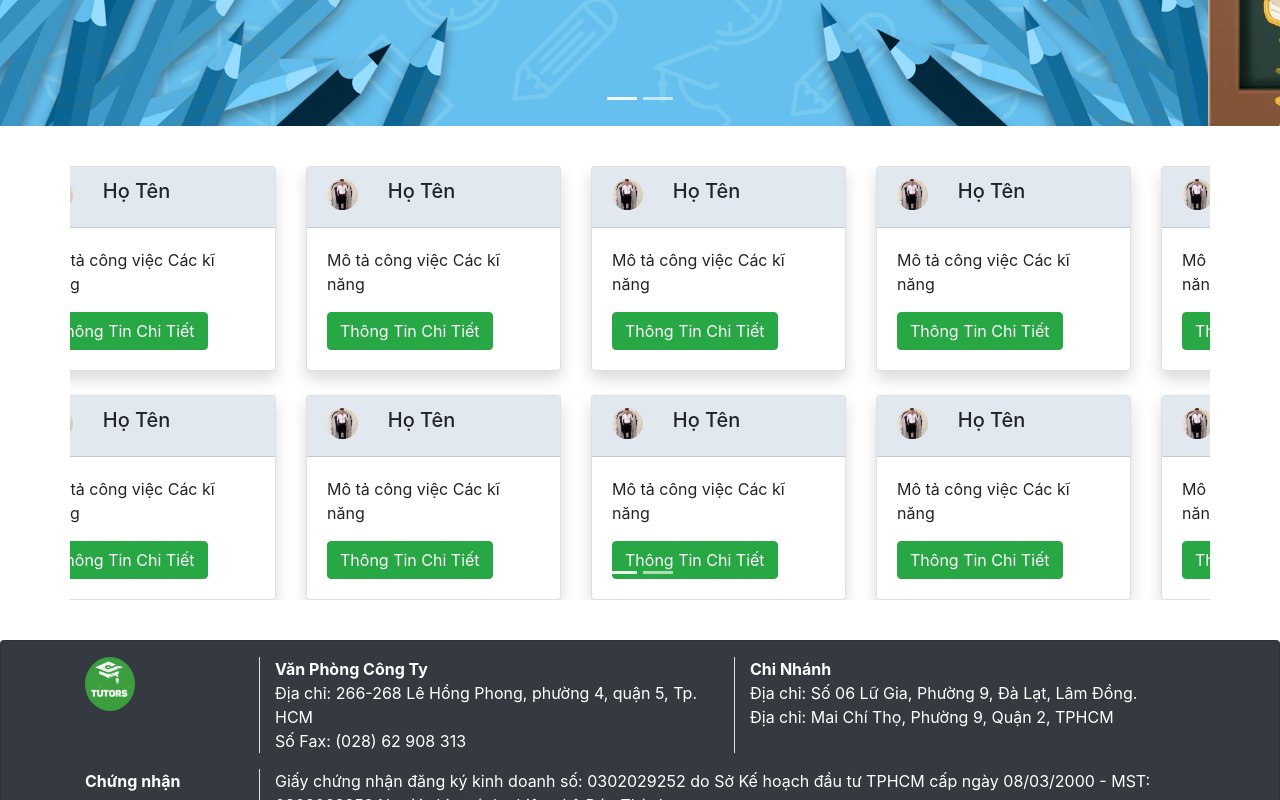
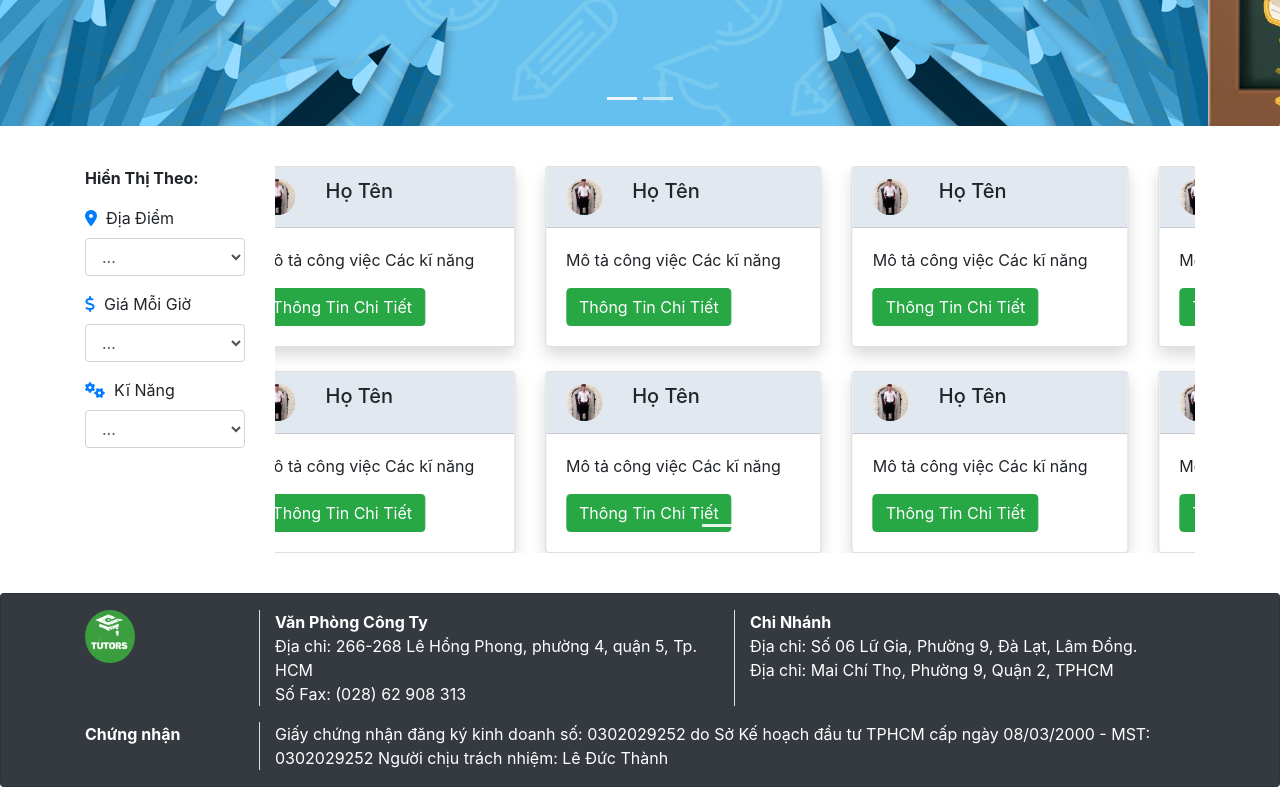
Before and after one commit to DangXuanHoaiBao/looking-tutors-for-user, a React (Create React App) app: page / in a window 1280 px wide. Shown: the part 457-1257 px from the top of the page. Built offline with nearby package versions, Linux system fonts and the light colour scheme.

Commit message:
layout home, profile page

```diff
--- a/src/components/App.js
+++ b/src/components/App.js
@@ -10,6 +10,7 @@ import SignUp from '../components/SignUp';
 import Home from '../components/Home';
 import SettingAccount from '../components/SettingAccount';
 import TeacherHome from '../components/Teacher/TeacherHome';
+import TeacherProfile from '../components/Teacher/TeacherProfile';
 
 import '../styles/App.css';
 import logo from '../images/logo.PNG';
@@ -64,7 +65,8 @@ class App extends React.Component{
           <Route exact path="/login"> <Login /> </Route>
           <Route exact path="/sign-up"> <SignUp /> </Route>
           <Route exact path="/setting-account"> <SettingAccount /> </Route>
-          <Route exact path="/Home"> <TeacherHome /> </Route>
+          <Route exact path="/home"> <TeacherHome /> </Route>
+          <Route exact path="/teacher/profile" > <TeacherProfile /> </Route>
           <Route exact path="/"> <Home /> </Route>
 
         </Switch>
--- a/src/components/Home.js
+++ b/src/components/Home.js
@@ -1,15 +1,16 @@
 import React from 'react';
-import {Button, Card, Image, Carousel, Navbar, Nav} from 'react-bootstrap';
+import {Button, Card, Image, Carousel, Navbar, Nav, Form} from 'react-bootstrap';
 import {Link} from 'react-router-dom';
 
 import userImg from '../images/user-img.jpg';
 import logo from '../images/logo.PNG';
 import banner_img_1 from '../images/banner-img-1.jpg';
 import banner_img_3 from '../images/banner-img-3.jpg';
+import history from '../helpers/history';
 
 class Home extends React.Component{
-    // constructor(props){
-    //     super(props);
+    constructor(props){
+        super(props);
 
 	// 	this.state = {
 	// 		index: 0,
@@ -22,8 +23,14 @@ class Home extends React.Component{
 	// 	this.setState({
 	// 		index: selectedIndex,
 	// 		direction: e.direction,
-	// 	});
-	// }
+    // 	});
+        this.handleClick = this.handleClick.bind(this);
+
+    }
+
+    handleClick(){
+        history.push('/teacher/profile');
+    }
 
 	render() {
         // const { index, direction } = this.state;
@@ -75,6 +82,36 @@ class Home extends React.Component{
 
                 <div className="container">
                     <div className="row mt-4 mb-4 ">
+                        <div className="col-md-2">
+                            <div className="mt-3 mb-3 font-weight-bold">Hiển Thị Theo:</div>
+                            <Form.Group controlId="formDistrict">
+                                <i class="fas fa-map-marker-alt text-primary"></i> &nbsp;
+                                <Form.Label className="">Địa Điểm</Form.Label>
+                                <Form.Control as="select">
+                                    <option>...</option>
+                                    <option>TPHCM</option>
+                                </Form.Control>
+                            </Form.Group>
+
+                            <Form.Group controlId="formDistrict">
+                                <i class="fas fa-dollar-sign text-primary"></i> &nbsp;
+                                <Form.Label className="">Giá Mỗi Giờ</Form.Label>
+                                <Form.Control as="select">
+                                    <option>...</option>
+                                    <option>50.000</option>
+                                </Form.Control>
+                            </Form.Group>
+
+                            <Form.Group controlId="formDistrict">
+                                <i class="fa fa-cogs text-primary" aria-hidden="true"></i> &nbsp;
+                                <Form.Label className="">Kĩ Năng</Form.Label>
+                                <Form.Control as="select">
+                                    <option>...</option>
+                                    <option>Toán</option>
+                                </Form.Control>
+                            </Form.Group>
+                        </div>
+                        <div className="col-md-10">
                         <Carousel
                             // activeIndex={index}
                             // direction={direction}
@@ -84,7 +121,29 @@ class Home extends React.Component{
                             <Carousel.Item>
                                 <div className="container">
                                     <div className="row">
-                                        <div className="col-md-3">
+                                        <div className="col-md-4">
+                                            <Card className="shadow">
+                                                <Card.Header className="bg-gray-300">
+                                                    <div className="row ">
+                                                        <div className="col-md-3">
+                                                            <Image src={userImg} className="img-fluid rounded-circle hoverable user-img" alt="" />
+                                                        </div>
+                                                        <div className="col-md-8">
+                                                            <Card.Title > Họ Tên </Card.Title>
+                                                        </div>
+                                                    </div>
+                                                </Card.Header>
+                                                <Card.Body >
+                                                    <Card.Text>
+                                                        Mô tả công việc
+                                                        Các kĩ năng
+                                                    </Card.Text>
+                                                    <Button variant="success" onClick={this.handleClick}> Thông Tin Chi Tiết </Button>
+                                                </Card.Body>
+                                            </Card>
+                                        </div>
+
+                                        <div className="col-md-4">
                                             <Card className="shadow">
                                                 <Card.Header className="bg-gray-300">
                                                     <div className="row ">
@@ -106,7 +165,7 @@ class Home extends React.Component{
                                             </Card>
                                         </div>
 
-                                        <div className="col-md-3">
+                                        <div className="col-md-4">
                                             <Card className="shadow">
                                                 <Card.Header className="bg-gray-300">
                                                     <div className="row ">
@@ -128,7 +187,12 @@ class Home extends React.Component{
                                             </Card>
                                         </div>
 
-                                        <div className="col-md-3">
+
+                                    </div>
+                                    <div className="row mt-4">
+
+
+                                        <div className="col-md-4">
                                             <Card className="shadow">
                                                 <Card.Header className="bg-gray-300">
                                                     <div className="row ">
@@ -150,30 +214,7 @@ class Home extends React.Component{
                                             </Card>
                                         </div>
 
-                                        <div className="col-md-3">
-                                            <Card className="shadow">
-                                                <Card.Header className="bg-gray-300">
-                                                    <div className="row ">
-                                                        <div className="col-md-3">
-                                                            <Image src={userImg} className="img-fluid rounded-circle hoverable user-img" alt="" />
-                                                        </div>
-                                                        <div className="col-md-8">
-                                                            <Card.Title > Họ Tên </Card.Title>
-                                                        </div>
-                                                    </div>
-                                                </Card.Header>
-                                                <Card.Body >
-                                                    <Card.Text>
-                                                        Mô tả công việc
-                                                        Các kĩ năng
-                                                    </Card.Text>
-                                                    <Button variant="success"> Thông Tin Chi Tiết </Button>
-                                                </Card.Body>
-                                            </Card>
-                                        </div>
-                                    </div>
-                                    <div className="row mt-4">
-                                        <div className="col-md-3">
+                                        <div className="col-md-4">
                                             <Card className="shadow">
                                                 <Card.Header className="bg-gray-300">
                                                     <div className="row ">
@@ -195,51 +236,7 @@ class Home extends React.Component{
                                             </Card>
                                         </div>
 
-                                        <div className="col-md-3">
-                                            <Card className="shadow">
-                                                <Card.Header className="bg-gray-300">
-                                                    <div className="row ">
-                                                        <div className="col-md-3">
-                                                            <Image src={userImg} className="img-fluid rounded-circle hoverable user-img" alt="" />
-                                                        </div>
-                                                        <div className="col-md-8">
-                                                            <Card.Title > Họ Tên </Card.Title>
-                                                        </div>
-                                                    </div>
-                                                </Card.Header>
-                                                <Card.Body >
-                                                    <Card.Text>
-                                                        Mô tả công việc
-                                                        Các kĩ năng
-                                                    </Card.Text>
-                                                    <Button variant="success"> Thông Tin Chi Tiết </Button>
-                                                </Card.Body>
-                                            </Card>
-                                        </div>
-
-                                        <div className="col-md-3">
-                                            <Card className="shadow">
-                                                <Card.Header className="bg-gray-300">
-                                                    <div className="row ">
-                                                        <div className="col-md-3">
-                                                            <Image src={userImg} className="img-fluid rounded-circle hoverable user-img" alt="" />
-                                                        </div>
-                                                        <div className="col-md-8">
-                                                            <Card.Title > Họ Tên </Card.Title>
-                                                        </div>
-                                                    </div>
-                                                </Card.Header>
-                                                <Card.Body >
-                                                    <Card.Text>
-                                                        Mô tả công việc
-                                                        Các kĩ năng
-                                                    </Card.Text>
-                                                    <Button variant="success"> Thông Tin Chi Tiết </Button>
-                                                </Card.Body>
-                                            </Card>
-                                        </div>
-
-                                        <div className="col-md-3">
+                                        <div className="col-md-4">
                                             <Card className="shadow">
                                                 <Card.Header className="bg-gray-300">
                                                     <div className="row ">
@@ -266,7 +263,7 @@ class Home extends React.Component{
                             <Carousel.Item>
                                 <div className="container">
                                     <div className="row">
-                                        <div className="col-md-3">
+                                        <div className="col-md-4">
                                             <Card className="shadow">
                                                 <Card.Header className="bg-gray-300">
                                                     <div className="row ">
@@ -288,7 +285,7 @@ class Home extends React.Component{
                                             </Card>
                                         </div>
 
-                                        <div className="col-md-3">
+                                        <div className="col-md-4">
                                             <Card className="shadow">
                                                 <Card.Header className="bg-gray-300">
                                                     <div className="row ">
@@ -310,29 +307,7 @@ class Home extends React.Component{
                                             </Card>
                                         </div>
 
-                                        <div className="col-md-3">
-                                            <Card className="shadow">
-                                                <Card.Header className="bg-gray-300">
-                                                    <div className="row ">
-                                                        <div className="col-md-3">
-                                                            <Image src={userImg} className="img-fluid rounded-circle hoverable user-img" alt="" />
-                                                        </div>
-                                                        <div className="col-md-8">
-                                                            <Card.Title > Họ Tên </Card.Title>
-                                                        </div>
-                                                    </div>
-                                                </Card.Header>
-                                                <Card.Body >
-                                                    <Card.Text>
-                                                        Mô tả công việc
-                                                        Các kĩ năng
-                                                    </Card.Text>
-                                                    <Button variant="success"> Thông Tin Chi Tiết </Button>
-                                                </Card.Body>
-                                            </Card>
-                                        </div>
-
-                                        <div className="col-md-3">
+                                        <div className="col-md-4">
                                             <Card className="shadow">
                                                 <Card.Header className="bg-gray-300">
                                                     <div className="row ">
@@ -355,7 +330,7 @@ class Home extends React.Component{
                                         </div>
                                     </div>
                                     <div className="row mt-4">
-                                        <div className="col-md-3">
+                                        <div className="col-md-4">
                                             <Card className="shadow">
                                                 <Card.Header className="bg-gray-300">
                                                     <div className="row ">
@@ -377,29 +352,7 @@ class Home extends React.Component{
                                             </Card>
                                         </div>
 
-                                        <div className="col-md-3">
-                                            <Card className="shadow">
-                                                <Card.Header className="bg-gray-300">
-                                                    <div className="row ">
-                                                        <div className="col-md-3">
-                                                            <Image src={userImg} className="img-fluid rounded-circle hoverable user-img" alt="" />
-                                                        </div>
-                                                        <div className="col-md-8">
-                                                            <Card.Title > Họ Tên </Card.Title>
-                                                        </div>
-                                                    </div>
-                                                </Card.Header>
-                                                <Card.Body >
-                                                    <Card.Text>
-                                                        Mô tả công việc
-                                                        Các kĩ năng
-                                                    </Card.Text>
-                                                    <Button variant="success"> Thông Tin Chi Tiết </Button>
-                                                </Card.Body>
-                                            </Card>
-                                        </div>
-
-                                        <div className="col-md-3">
+                                        <div className="col-md-4">
                                             <Card className="shadow">
                                                 <Card.Header className="bg-gray-300">
                                                     <div className="row ">
@@ -421,7 +374,7 @@ class Home extends React.Component{
                                             </Card>
                                         </div>
 
-                                        <div className="col-md-3">
+                                        <div className="col-md-4">
                                             <Card className="shadow">
                                                 <Card.Header className="bg-gray-300">
                                                     <div className="row ">
@@ -446,6 +399,7 @@ class Home extends React.Component{
                                 </div>
                             </Carousel.Item>
                         </Carousel>
+                        </div>
                     </div>
                 </div>
             </div>
--- /dev/null
+++ b/src/components/Teacher/TeacherProfile.js
@@ -0,0 +1,88 @@
+import React from 'react';
+import {Image, Card, ListGroup, Button} from 'react-bootstrap';
+
+import user_img from '../../images/user-img.jpg';
+
+class TeacherProfile extends React.Component{
+
+    render(){
+        return (
+            <div className="container">
+                <div className="row mt-4 mb-4">
+                    <div className="col-md-12 border shadow">
+                        <div className="row mt-3">
+                            <div className="col-md-1">
+                                <Image src={user_img} className="img-fluid rounded-circle" />
+                            </div>
+                            <div className="col-md-11 ml--20 ">
+                                <div className="font-weight-bold">Bao Dang <span><i class="fas fa-check-circle text-primary"></i></span></div>
+                                <i class="fas fa-map-marker-alt text-primary"></i> &nbsp; <span>Quận 5, TPHCM</span>
+                            </div>
+                        </div>
+                        <div className="row mt-3 mb-3 ml-1 mr-1">
+                            <div className="col-md-12">
+                                <div className="row">
+                                    <Card.Body>
+                                        <Card.Text>
+                                            Báo Mới là một trang web tổng hợp tin tức tự động và thông minh được xây dựng bởi ePi Technologies,
+                                            đứng đầu là Nguyễn Anh Tuấn.
+                                            Mỗi ngày Báo Mới xử lý hơn 6000 tin tức từ ~100 báo điện tử ở Việt Nam
+                                        </Card.Text>
+                                    </Card.Body>
+                                </div>
+                                <div className="row">
+                                    <div className="col-md-2">
+                                        Giá/h
+                                    </div>
+                                    <div className="col-md-2">
+                                        Số lượng lớp đã nhận
+                                    </div>
+                                    <div className="">
+                                        Tổng số giờ đã dạy
+                                    </div>
+                                </div>
+                            </div>
+                        </div>
+                    </div>
+                </div>
+                <div className="row mb-3">
+                    <Card className="col-md-12 shadow">
+                    <Card.Header className="font-weight-bold">Lịch sử đã dạy và phản hồi</Card.Header>
+                    <ListGroup variant="flush">
+                        <ListGroup.Item>
+                        <Card.Body>
+                            <Card.Title>Toán luyện thi đại học</Card.Title>
+                            <Card.Text>
+                                <i class="fas fa-star"></i>
+                                <i class="fas fa-star"></i>
+                                <i class="fas fa-star"></i>
+                                <i class="fas fa-star"></i>
+                                <i class="fas fa-star"></i>
+                                <p>Chất lượng dạy tốt.</p>
+                            </Card.Text>
+                        </Card.Body>
+                        </ListGroup.Item>
+                    </ListGroup>
+                    </Card>
+                </div>
+
+                <div className="row mb-3">
+                    <Card className="col-md-12 shadow">
+                    <Card.Header className="font-weight-bold">Chuyên Môn</Card.Header>
+                    <ListGroup variant="flush">
+                        <ListGroup.Item>
+                        <Card.Body>
+                            <Button className="" disabled variant="secondary">Toán</Button> &emsp;
+                            <Button disabled variant="secondary">Lý</Button> &emsp;
+                            <Button disabled variant="secondary">Hóa</Button>
+                        </Card.Body>
+                        </ListGroup.Item>
+                    </ListGroup>
+                    </Card>
+                </div>
+            </div>
+        );
+    }
+}
+
+export default TeacherProfile;
--- a/src/styles/App.css
+++ b/src/styles/App.css
@@ -54,6 +54,10 @@ a:hover {
   margin-left: -270px !important;
 }
 
+.ml--20{
+  margin-left: -20px !important;
+}
+
 .w-20{
   width: 20%;
 }
```
